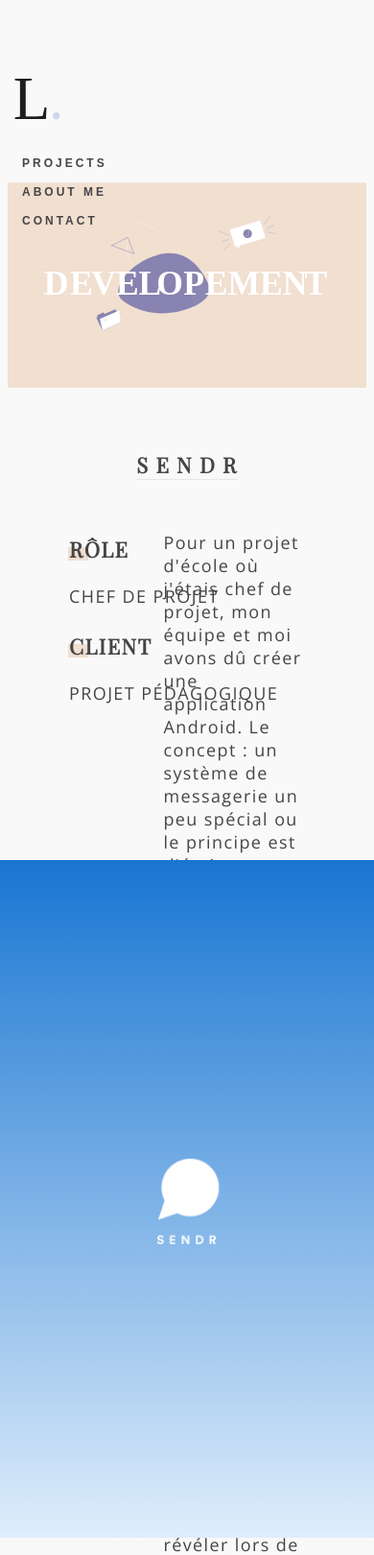
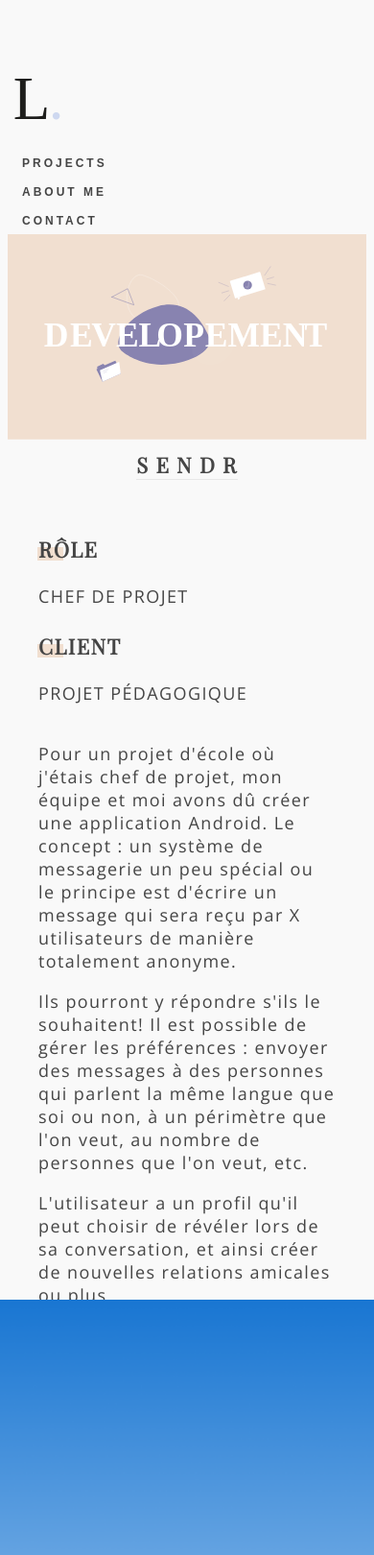
Before and after one commit to Luciezac/Folio, a PHP site: the page made by views/pages/dev.php in a window 390 px wide. Shown: the top 1620 px of the page at 96% size. Run offline with PHP 8.4, Linux system fonts and the light colour scheme; the template is opened without the code that fills it, so the values that code supplies are empty; some libraries are stand-ins or nearby versions.

Commit message:
:art: responsive

```diff
--- a/assets/styles/style.css
+++ b/assets/styles/style.css
@@ -743,6 +743,36 @@ PROJECT ONE BY ONE
     letter-spacing: 1.4px;
     color: #454545;
 }
+.text_proj_dev
+{
+    width: 60%;
+    height: 297px;
+    font-family: 'Open Sans', sans-serif;
+    font-size: 18px;
+    font-weight: 300;
+    letter-spacing: 1.4px;
+    color: #454545;
+}
+.text_proj_design
+{
+    width: 60%;
+    height: 297px;
+    font-family: 'Open Sans', sans-serif;
+    font-size: 18px;
+    font-weight: 300;
+    letter-spacing: 1.4px;
+    color: #454545;
+}
+.text_proj_concept
+{
+    width: 60%;
+    height: 297px;
+    font-family: 'Open Sans', sans-serif;
+    font-size: 18px;
+    font-weight: 300;
+    letter-spacing: 1.4px;
+    color: #454545;
+}
 
 .images_proj_dev
 {
@@ -783,3 +813,42 @@ PROJECT ONE BY ONE
     flex-direction: column;
     justify-content: center;
 }
+
+@media all and (max-width: 400px)
+{
+    .cat1 img
+    {
+        transform: translate(0%,5%);
+    }
+    .content_proj
+    {
+        width: auto;
+        display: flex;
+        justify-content: space-between;
+        padding: 1rem 2rem;
+        flex-direction: column;
+    }
+
+    .text_proj_dev
+    {
+        width: auto;
+        height: 535px;
+    }
+
+    .text_proj
+    {
+        width: auto;
+        height: 180px;
+    }
+
+    .text_proj_design
+    {
+        width: auto;
+        height: 400px;
+    }
+    .text_proj_concept
+    {
+        width: auto;
+        height: 650px;
+    }
+}
--- a/views/pages/concept.php
+++ b/views/pages/concept.php
@@ -17,7 +17,7 @@
             <p>PROJET PÉDAGOGIQUE</p>
         </div>
 
-        <div class="text_proj">
+        <div class="text_proj_dev">
             <p>Lors d’une semaine intensive de développement back end, nous avons créé une plateforme pour ceux qui n’auraient pas la main verte, à l’aide de différentes API.</p>
 
             <p>Après inscription sur le site, l’utilisateur a la possibilité d’upload une photo de sa plante, le site lui renvoie la description détaillée de celles ci et la bonne manière de s’en occuper. ans le cas ou il connait le nom de sa plante il peut directement la rechercher. Ensuite l’utilisateur créer son profil avec ses plantes et peur décider d’avoir un suivi sur son google calendar d’informations et rappels sur ses plantes pour leur assurer santé et longévité! </p>
@@ -44,7 +44,7 @@
             <p>PROJET PÉDAGOGIQUE</p>
         </div>
 
-        <div class="text_proj">
+        <div class="text_proj_dev">
             <p>Sur le thème de « l’humain et la technologie » mon équipe et moi avons du créer un dispositif digital en 2 semaines intensives. </p>
 
             <p>Nous avons donc imaginé une sorte de réseau social ultra sécurisé et censuré pour enfant. Le principe est simple : initier les enfants à la technologie et au digital en leur montrant uniquement l’aspect positif et cool ! Avec des sections comme « la cuisine » ou « le sport » ils pourraient upload des vidéos, textes, images ou autre pour s’instruire et s’entraider les uns les autres. Les enfants peuvent aussi créer des « clubs » pour retrouver leur amis et leur partager leur trouvailles.</p>
--- a/views/pages/design.php
+++ b/views/pages/design.php
@@ -17,7 +17,7 @@
             <p>PROJET PÉDAGOGIQUE</p>
         </div>
 
-        <div class="text_proj">
+        <div class="text_proj_design">
             <p>J’ai effectué divers et nombreux exercices de design pour m’entrainer sur des logiciels tels que  Figma, Illustrator, Photoshop, Indesign ou Illustrator. </p>
 
             <p>Le premier sur la typographie ou j’ai fait 4 interface différentes en devant utiliser toujours la même direction artistique, typographie et couleur. Une introduction d’article de blog, un navigateur de chapitre, un navigateur de photos et une page d’achat de série photo.</p>
--- a/views/pages/dev.php
+++ b/views/pages/dev.php
@@ -17,7 +17,7 @@
             <p>PROJET PÉDAGOGIQUE</p>
         </div>
 
-        <div class="text_proj">
+        <div class="text_proj_dev">
             <p>Pour un projet d'école où j'étais chef de projet, mon équipe et moi avons dû créer une application Android. Le concept : un système de messagerie un peu spécial ou le principe est d'écrire un message qui sera reçu par X utilisateurs de manière totalement anonyme.</p>
 
             <p>Ils pourront y répondre s'ils le souhaitent! Il est possible de gérer les préférences : envoyer des messages à des personnes qui parlent la même langue que soi ou non, à un périmètre que l'on veut, au nombre de personnes que l'on veut, etc.</p>
@@ -47,7 +47,7 @@
             <p>SERVICE PRESTIGE</p>
         </div>
 
-        <div class="text_proj">
+        <div class="text_proj_dev">
             <p>En première année nous avons eu un projet de développement web ou j’ai été chef de projet. Nous avons du démarcher notre premier vrai client pour lui concevoir un site de la conception à la mise en ligne.</p>
 
             <p>Se diversifiant pour de nouveau services, l’agence avait pour projet une plateforme de recrutement pour les chauffeurs de voiture de luxe. Il fallait donc présenter leur concept déjà existant, leur valeurs, leur équipe, les compétences et le matériel requis. Tout ceci de manière rapide, efficace et claire. </p>
```
